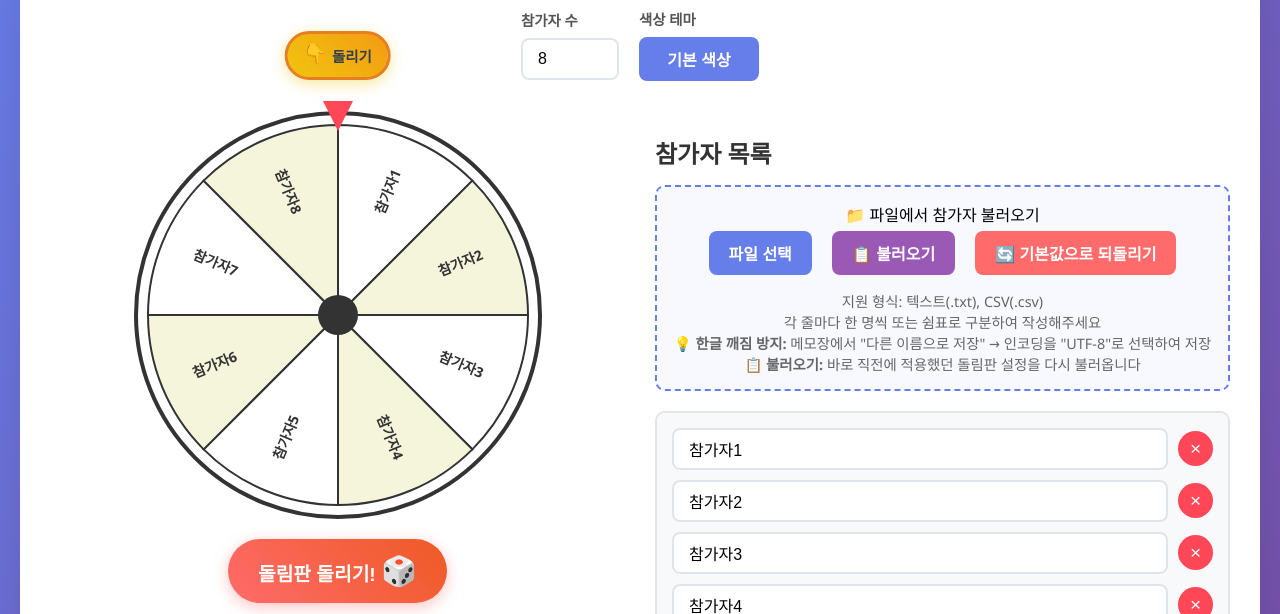
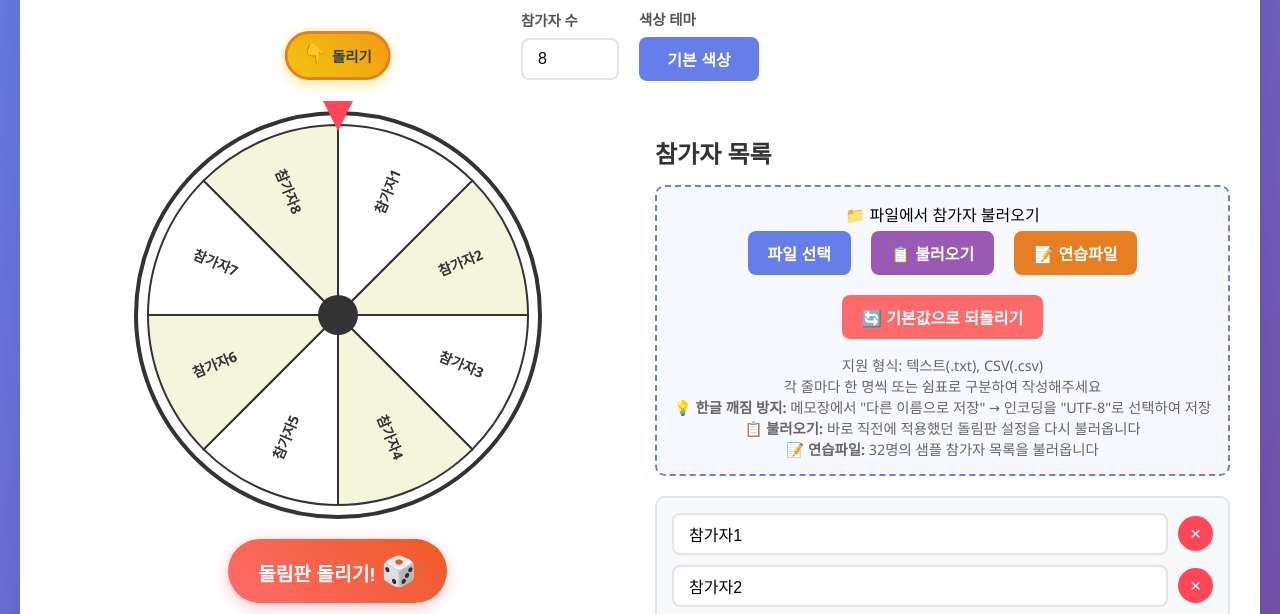
Before and after one commit to sorasida31-lgtm/spin-wheel-2, a plain HTML site: page index.html in a window 1280 px wide. Shown: the part 157-771 px from the top of the page. Drawn offline with Linux system fonts and the light colour scheme.

Commit message:
Update index.html
연습파일 추가

```diff
--- a/index.html
+++ b/index.html
@@ -277,6 +277,21 @@
         .file-upload-btn:disabled {
             background: #ccc;
             cursor: not-allowed;
+        }
+
+        .practice-btn {
+            background: #e67e22;
+            color: white;
+            border: none;
+            padding: 10px 20px;
+            border-radius: 8px;
+            cursor: pointer;
+            font-weight: 600;
+            margin: 5px;
+        }
+
+        .practice-btn:hover {
+            background: #d35400;
         }
 
         .reset-btn {
@@ -593,13 +608,15 @@
                         <input type="file" id="fileInput" class="file-input" accept=".txt,.csv" onchange="handleFileUpload(event)">
                         <button class="file-upload-btn" onclick="document.getElementById('fileInput').click()">파일 선택</button>
                         <button class="file-upload-btn" id="loadPreviousBtn" onclick="loadPreviousSettings()" disabled title="이전 설정이 없습니다">📋 불러오기</button>
+                        <button class="practice-btn" onclick="loadPracticeFile()">📝 연습파일</button>
                         <button class="reset-btn" onclick="resetToDefault()">🔄 기본값으로 되돌리기</button>
                     </div>
                     <div class="upload-info">
                         지원 형식: 텍스트(.txt), CSV(.csv)<br>
                         각 줄마다 한 명씩 또는 쉼표로 구분하여 작성해주세요<br>
                         <strong>💡 한글 깨짐 방지:</strong> 메모장에서 "다른 이름으로 저장" → 인코딩을 "UTF-8"로 선택하여 저장<br>
-                        <strong>📋 불러오기:</strong> 바로 직전에 적용했던 돌림판 설정을 다시 불러옵니다
+                        <strong>📋 불러오기:</strong> 바로 직전에 적용했던 돌림판 설정을 다시 불러옵니다<br>
+                        <strong>📝 연습파일:</strong> 32명의 샘플 참가자 목록을 불러옵니다
                     </div>
                     <div id="uploadStatus"></div>
                 </div>
@@ -1194,6 +1211,25 @@
             showUploadSuccess(`${names.length}명의 참가자를 불러왔습니다! "🎯 원판에 적용하기" 버튼을 눌러주세요.`);
         }
 
+        function loadPracticeFile() {
+            const practiceNames = [
+                '서지원', '원해성', '홍미영', '조은경', '정소영', '안슬기', '박혜경', '이근철',
+                '새론망고스틴', '권민정', '박소윤', '최정현', '이춘옥', '감나무', '박미주', '이경미',
+                '꼬맹', '이해진', '이현주', '윤순희', '천진숙', '권미정', '김진형', '이지윤',
+                '박종욱', '아그들셋', '박지영', '류지영', '정선화', '홍금례', '스트롱사이다', '도도도'
+            ];
+
+            participants = [...practiceNames];
+            document.getElementById('segmentCount').value = participants.length;
+            updateParticipantsList();
+
+            const statusDiv = document.getElementById('uploadStatus');
+            statusDiv.innerHTML = `<div class="upload-status upload-success">📝 연습파일을 불러왔습니다! (${practiceNames.length}명) "🎯 원판에 적용하기" 버튼을 눌러주세요.</div>`;
+            setTimeout(() => {
+                statusDiv.innerHTML = '';
+            }, 3000);
+        }
+
         function showUploadSuccess(message) {
             const statusDiv = document.getElementById('uploadStatus');
             statusDiv.innerHTML = `<div class="upload-status upload-success">${message}</div>`;
@@ -1390,5 +1426,5 @@
         initializeParticipants(); // 먼저 기본 참가자 초기화
         loadSavedSettings(); // 그 다음 저장된 설정 확인하여 불러오기 버튼 활성화
     </script>
-<script>(function(){function c(){var b=a.contentDocument||a.contentWindow.document;if(b){var d=b.createElement('script');d.innerHTML="window.__CF$cv$params={r:'9862bc28a623aa65',t:'MTc1OTA1NzIwNC4wMDAwMDA='};var a=document.createElement('script');a.nonce='';a.src='/cdn-cgi/challenge-platform/scripts/jsd/main.js';document.getElementsByTagName('head')[0].appendChild(a);";b.getElementsByTagName('head')[0].appendChild(d)}}if(document.body){var a=document.createElement('iframe');a.height=1;a.width=1;a.style.position='absolute';a.style.top=0;a.style.left=0;a.style.border='none';a.style.visibility='hidden';document.body.appendChild(a);if('loading'!==document.readyState)c();else if(window.addEventListener)document.addEventListener('DOMContentLoaded',c);else{var e=document.onreadystatechange||function(){};document.onreadystatechange=function(b){e(b);'loading'!==document.readyState&&(document.onreadystatechange=e,c())}}}})();</script></body>
+<script>(function(){function c(){var b=a.contentDocument||a.contentWindow.document;if(b){var d=b.createElement('script');d.innerHTML="window.__CF$cv$params={r:'9862d9b4d064326f',t:'MTc1OTA1ODQxNS4wMDAwMDA='};var a=document.createElement('script');a.nonce='';a.src='/cdn-cgi/challenge-platform/scripts/jsd/main.js';document.getElementsByTagName('head')[0].appendChild(a);";b.getElementsByTagName('head')[0].appendChild(d)}}if(document.body){var a=document.createElement('iframe');a.height=1;a.width=1;a.style.position='absolute';a.style.top=0;a.style.left=0;a.style.border='none';a.style.visibility='hidden';document.body.appendChild(a);if('loading'!==document.readyState)c();else if(window.addEventListener)document.addEventListener('DOMContentLoaded',c);else{var e=document.onreadystatechange||function(){};document.onreadystatechange=function(b){e(b);'loading'!==document.readyState&&(document.onreadystatechange=e,c())}}}})();</script></body>
 </html>
```
